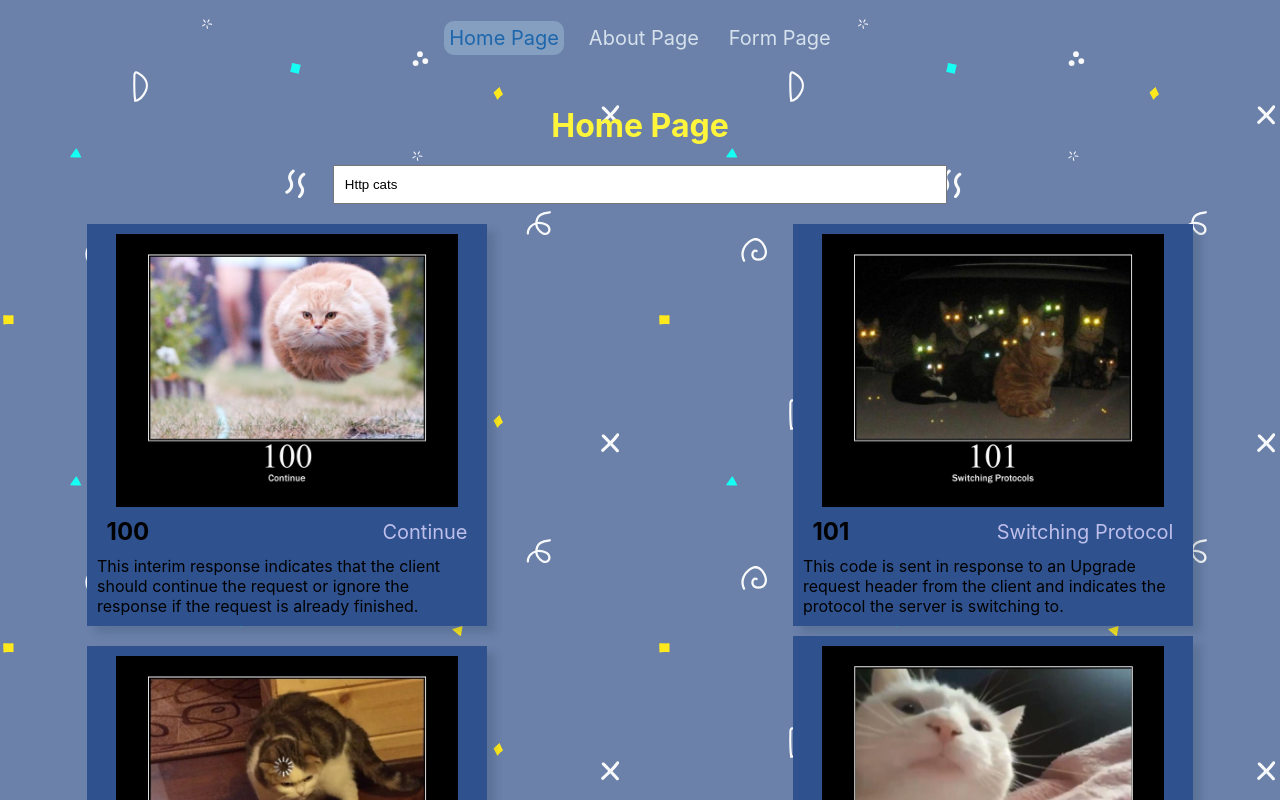
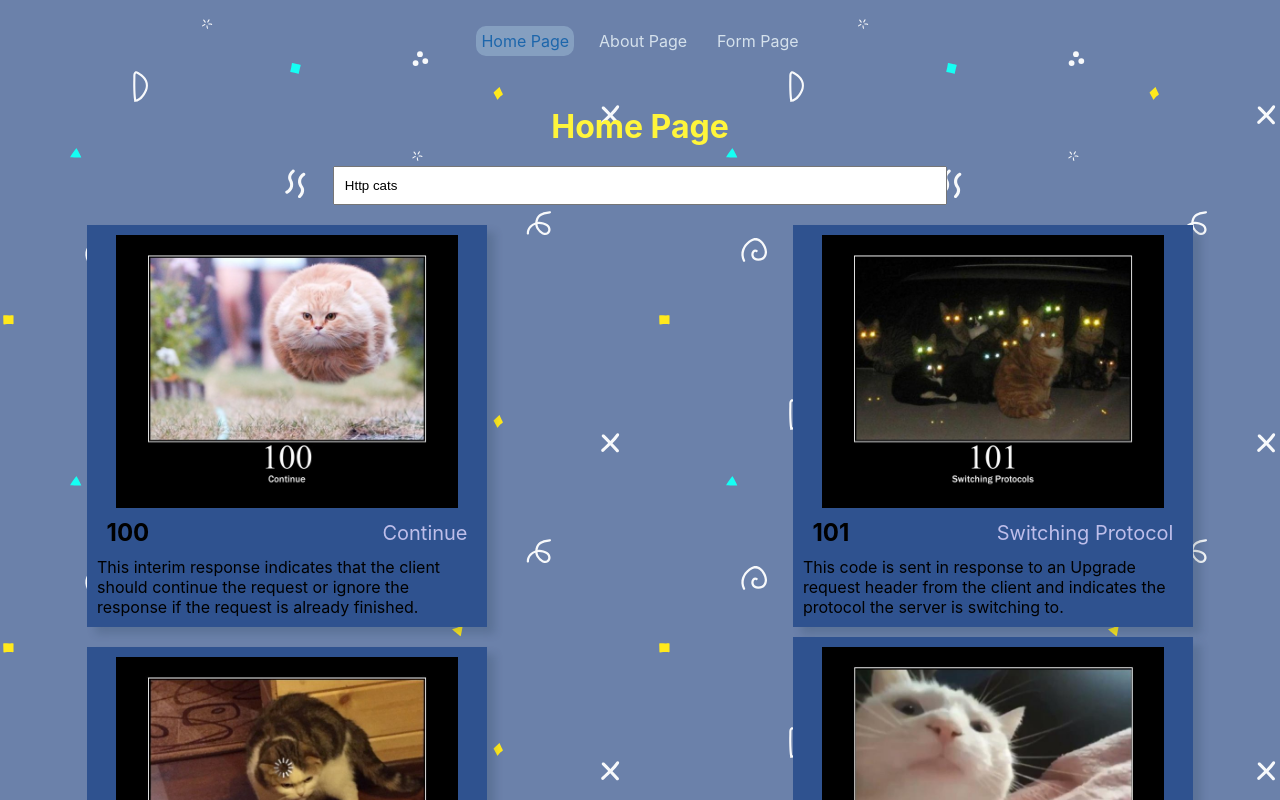
Before and after one commit to milsevka/React-2023Q1, a React (Create React App) app: page / in a window 1280 px wide. Shown: the top 800 px of the page. Built offline with nearby package versions, Linux system fonts and the light colour scheme.

Commit message:
fix: fix types and styles

```diff
--- a/src/components/CardsItem/CardsItem.tsx
+++ b/src/components/CardsItem/CardsItem.tsx
@@ -1,10 +1,10 @@
 import React from 'react';
-import { ICards } from '../../types/types';
+import { TCards } from '../../types/types';
 
 import './CardsItem.css';
 
-export class CardsItem extends React.Component<ICards> {
-  constructor(props: ICards) {
+export class CardsItem extends React.Component<TCards> {
+  constructor(props: TCards) {
     super(props);
   }
 
@@ -13,7 +13,7 @@ export class CardsItem extends React.Component<ICards> {
 
     return (
       <div className="cards-item">
-        <img className="cards-img" src={`${src}`} />
+        <img className="cards-img" src={src} />
         <div className="title-container">
           <h2 className="cards-title">{title}</h2>
           <p className="cards-name">{name}</p>
--- a/src/components/CardsList/CardList.tsx
+++ b/src/components/CardsList/CardList.tsx
@@ -1,11 +1,11 @@
 import React from 'react';
 import { Fragment } from 'react';
-import { ICardsArray } from '../../types/types';
+import { TCardsArray } from '../../types/types';
 import { CardsItem } from '../CardsItem/CardsItem';
 import './CardList.css';
 
-export class CardList extends React.Component<ICardsArray> {
-  constructor(props: ICardsArray) {
+export class CardList extends React.Component<TCardsArray> {
+  constructor(props: TCardsArray) {
     super(props);
   }
 
--- a/src/components/Form/Form.tsx
+++ b/src/components/Form/Form.tsx
@@ -1,7 +1,7 @@
 /* eslint-disable @typescript-eslint/no-non-null-assertion */
 import React from 'react';
 import { FormCard } from './FormCard';
-import { CardCat } from '../../types/types';
+import { TCardCat } from '../../types/types';
 
 import '../../App.css';
 import './Form.css';
@@ -63,7 +63,7 @@ export class Form extends React.Component<FormProps, FormState> {
     this.validateTrue(newCard);
   };
 
-  validateTrue = (card: CardCat) => {
+  validateTrue = (card: TCardCat) => {
     const values = Object.values(this.errors);
     if (values.every((elem) => !elem)) {
       this.setState({ validate: true });
--- a/src/components/Form/FormCard.tsx
+++ b/src/components/Form/FormCard.tsx
@@ -1,10 +1,10 @@
 import React from 'react';
-import { CardCat } from '../../types/types';
+import { TCardCat } from '../../types/types';
 
 import '../CardsItem/CardsItem.css';
 
-export class FormCard extends React.Component<CardCat> {
-  constructor(props: CardCat) {
+export class FormCard extends React.Component<TCardCat> {
+  constructor(props: TCardCat) {
     super(props);
   }
 
--- a/src/components/Header/Header.css
+++ b/src/components/Header/Header.css
@@ -11,7 +11,3 @@
     list-style-type: none;
     gap: 20px;
 }
-.header-link-item {
-    list-style-type: none;
-    font-size: 20px;
-}
--- a/src/components/Header/Header.tsx
+++ b/src/components/Header/Header.tsx
@@ -4,50 +4,32 @@ import { NavLink } from 'react-router-dom';
 import './Header.css';
 
 export class Header extends React.Component {
+  active = {
+    color: '#1d66ab',
+    background: '#a0bdd880',
+    padding: '5px',
+    borderRadius: '10px',
+  };
+  inactive = {
+    color: '#d5e1ec',
+    background: 'transparent',
+    padding: '5px',
+    borderRadius: '10px',
+  };
   render() {
     return (
       <header className="header">
-        <ul className="header-link-container">
-          <li className="header-link-item">
-            <NavLink
-              to="/"
-              style={({ isActive }) => ({
-                color: isActive ? '#1d66ab' : '#d5e1ec',
-                background: isActive ? '#a0bdd880' : 'transparent',
-                padding: '5px',
-                borderRadius: '10px',
-              })}
-            >
+        <nav className="header-link-container">
+          <NavLink to="/" style={({ isActive }) => (isActive ? this.active : this.inactive)}>
             Home Page
           </NavLink>
-          </li>
-          <li className="header-link-item">
-            <NavLink
-              to="/about"
-              style={({ isActive }) => ({
-                color: isActive ? '#1d66ab' : '#d5e1ec',
-                background: isActive ? '#a0bdd880' : 'transparent',
-                padding: '5px',
-                borderRadius: '10px',
-              })}
-            >
+          <NavLink to="/about" style={({ isActive }) => (isActive ? this.active : this.inactive)}>
             About Page
           </NavLink>
-          </li>
-          <li className="header-link-item">
-            <NavLink
-              to="/form"
-              style={({ isActive }) => ({
-                color: isActive ? '#1d66ab' : '#d5e1ec',
-                background: isActive ? '#a0bdd880' : 'transparent',
-                padding: '5px',
-                borderRadius: '10px',
-              })}
-            >
+          <NavLink to="/form" style={({ isActive }) => (isActive ? this.active : this.inactive)}>
             Form Page
           </NavLink>
-          </li>
-        </ul>
+        </nav>
       </header>
     );
   }
--- a/src/components/Search/Search.tsx
+++ b/src/components/Search/Search.tsx
@@ -1,9 +1,9 @@
 import React from 'react';
-import { ISearch } from '../../types/types';
+import { TSearch } from '../../types/types';
 import './Search.css';
 
 export class Search extends React.Component<{}, { search: string }> {
-  constructor(props: ISearch) {
+  constructor(props: TSearch) {
     super(props);
     this.state = {
       search: '',
--- a/src/pages/HomePage/HomePage.tsx
+++ b/src/pages/HomePage/HomePage.tsx
@@ -5,11 +5,11 @@ import { CardList } from '../../components/CardsList/CardList';
 
 import '../../App.css';
 
-import { ICardsArray } from '../../types/types';
+import { TCardsArray } from '../../types/types';
 import { Search } from '../../components/Search/Search';
 
-export class HomePage extends React.Component<ICardsArray> {
-  constructor(props: ICardsArray) {
+export class HomePage extends React.Component<TCardsArray> {
+  constructor(props: TCardsArray) {
     super(props);
   }
   render() {
```
Also changed, not shown: src/types/types.tsx (+14 -12 lines). Lines whose indentation alone changed are shown as unchanged.
